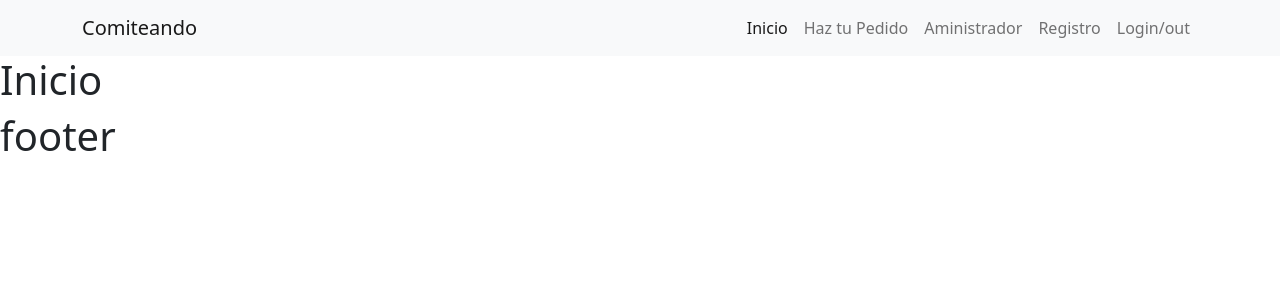
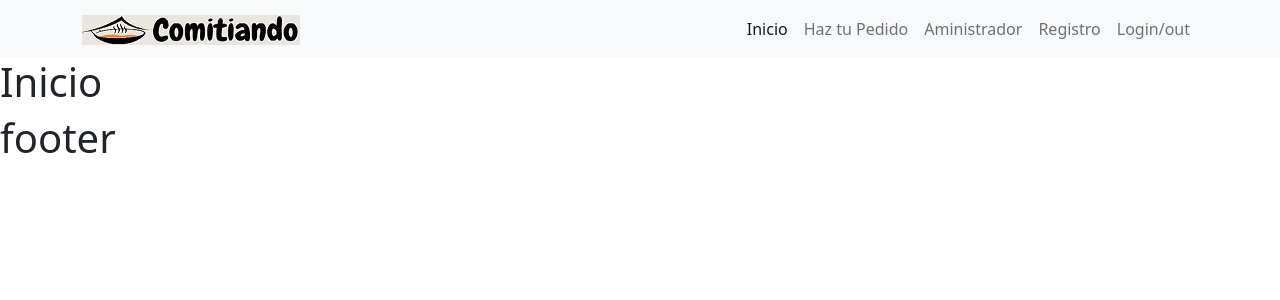
Before and after one commit to agustines82/ComiteandoRestaurant, a React (Create React App) app: page / in a window 1280 px wide. Shown: the top 300 px of the page. Built offline with nearby package versions, Linux system fonts and the light colour scheme.

Commit message:
agrego la imagen de logo al menu

```diff
--- a/src/components/common/Menu.jsx
+++ b/src/components/common/Menu.jsx
@@ -1,12 +1,14 @@
 import { Navbar, Container, Nav, Button } from "react-bootstrap";
 import { Link, NavLink, useNavigate } from "react-router-dom";
+import comitiandoLogo from "../../assets/img/comitiandoLogo.jpg";
+
 const Menu = () => {
     return (
         <header>
             <Navbar bg="light" variant="light" expand="lg">
                 <Container>
                     <Navbar.Brand as={Link} end to="/">
-                        Comiteando
+                        <img src={comitiandoLogo} />
                     </Navbar.Brand>
                     <Navbar.Toggle aria-controls="basic-navbar-nav" />
                     <Navbar.Collapse id="basic-navbar-nav">
```
Also changed, not shown: src/assets/img/comitiandoLogo.jpg (added).
